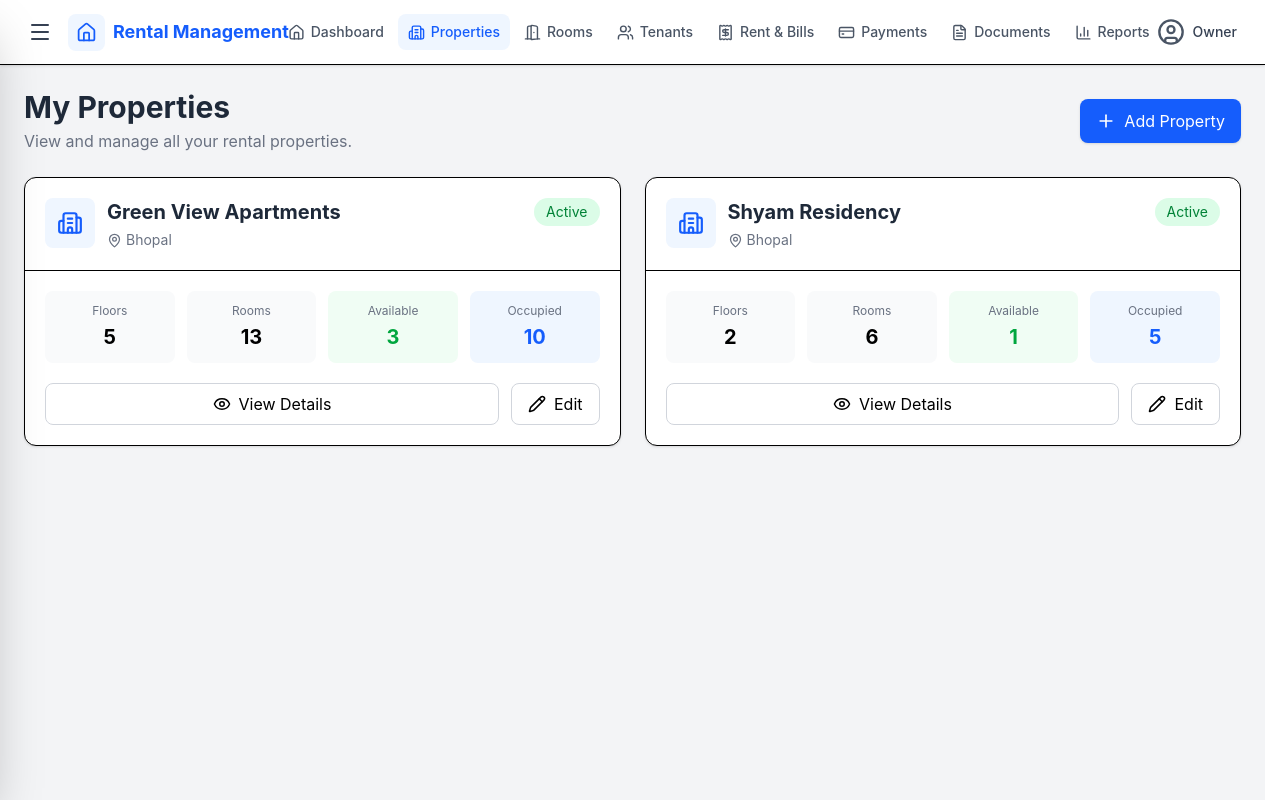
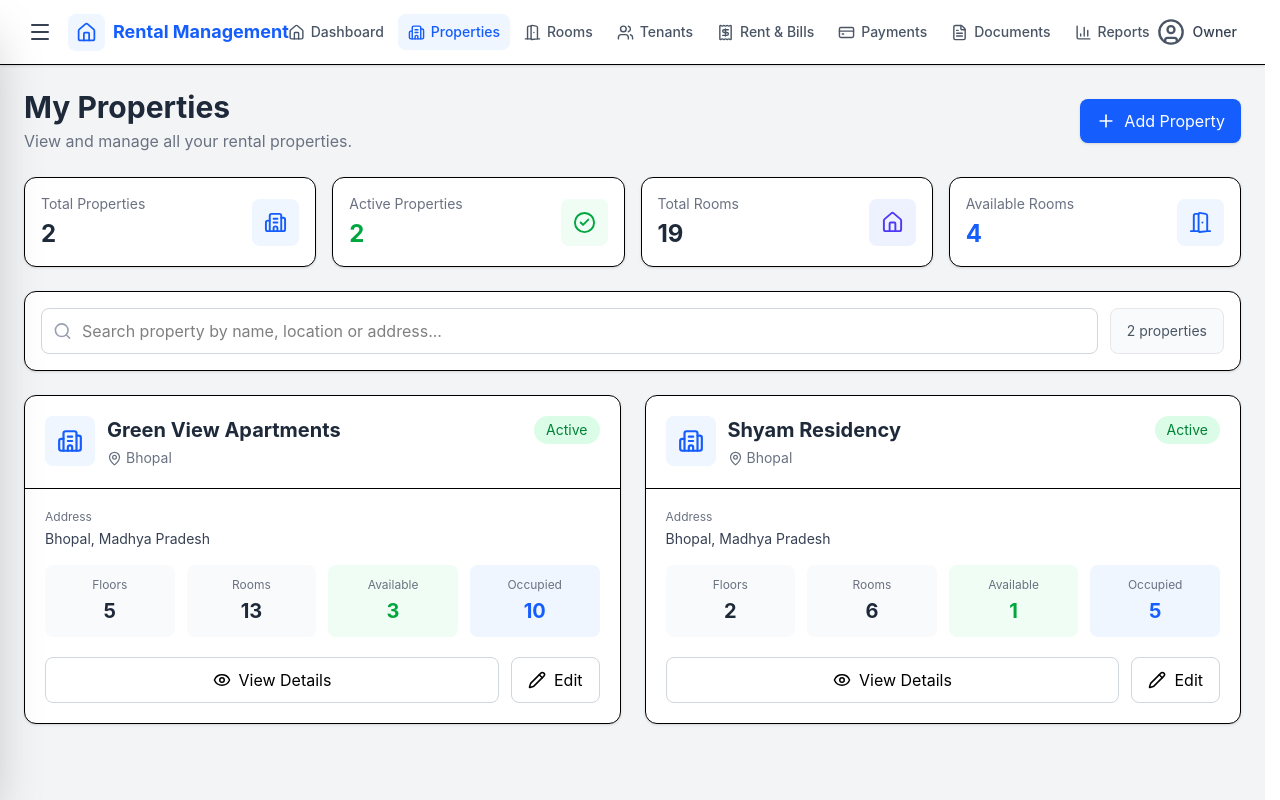
Before and after one commit to goyalprince2005/Rental-Management-System, a React (Vite) app in the folder client/: page /properties in a window 1280 px wide. Built offline with nearby package versions, Linux system fonts and the light colour scheme.

Commit message:
Enhance property management UI

```diff
--- a/client/src/components/Properties.jsx
+++ b/client/src/components/Properties.jsx
@@ -11,9 +11,14 @@ import {
   Eye,
   Pencil,
   X,
+  Search,
+  Home,
+  DoorOpen,
+  CheckCircle2,
 } from "lucide-react";
 
 import { useNavigate } from "react-router-dom";
+
 import Navbar from "./Navbar";
 
 function Properties() {
@@ -47,6 +52,12 @@ function Properties() {
       status: "Active",
     },
   ]);
+
+  // =========================================================
+  // SEARCH
+  // =========================================================
+
+  const [searchTerm, setSearchTerm] = useState("");
 
   // =========================================================
   // ADD PROPERTY MODAL
@@ -140,6 +151,56 @@ function Properties() {
   }, [showAddProperty, showEditProperty]);
 
   // =========================================================
+  // FILTERED PROPERTIES
+  // =========================================================
+
+  const filteredProperties = properties.filter(
+    (property) => {
+      const searchValue = searchTerm
+        .trim()
+        .toLowerCase();
+
+      if (!searchValue) {
+        return true;
+      }
+
+      return (
+        property.name
+          .toLowerCase()
+          .includes(searchValue) ||
+        property.location
+          .toLowerCase()
+          .includes(searchValue) ||
+        property.address
+          .toLowerCase()
+          .includes(searchValue)
+      );
+    }
+  );
+
+  // =========================================================
+  // PROPERTY SUMMARY
+  // =========================================================
+
+  const totalProperties = properties.length;
+
+  const activeProperties = properties.filter(
+    (property) => property.status === "Active"
+  ).length;
+
+  const totalRooms = properties.reduce(
+    (total, property) =>
+      total + Number(property.rooms || 0),
+    0
+  );
+
+  const availableRooms = properties.reduce(
+    (total, property) =>
+      total + Number(property.available || 0),
+    0
+  );
+
+  // =========================================================
   // HANDLE FORM INPUT
   // =========================================================
 
@@ -195,20 +256,25 @@ function Properties() {
       !formData.address.trim() ||
       !formData.floors
     ) {
-      setError("Please fill in all required fields.");
+      setError(
+        "Please fill in all required fields."
+      );
       return;
     }
 
     // ---------------- FLOOR VALIDATION ----------------
 
     if (Number(formData.floors) < 1) {
-      setError("Total floors must be at least 1.");
+      setError(
+        "Total floors must be at least 1."
+      );
       return;
     }
 
     // ---------------- DUPLICATE PROPERTY CHECK ----------------
 
-    const propertyAlreadyExists = properties.some(
+    const propertyAlreadyExists =
+      properties.some(
         (property) =>
           property.name.toLowerCase() ===
           formData.name.trim().toLowerCase()
@@ -290,20 +356,25 @@ function Properties() {
       !formData.address.trim() ||
       !formData.floors
     ) {
-      setError("Please fill in all required fields.");
+      setError(
+        "Please fill in all required fields."
+      );
       return;
     }
 
     // ---------------- FLOOR VALIDATION ----------------
 
     if (Number(formData.floors) < 1) {
-      setError("Total floors must be at least 1.");
+      setError(
+        "Total floors must be at least 1."
+      );
       return;
     }
 
     // ---------------- DUPLICATE PROPERTY CHECK ----------------
 
-    const duplicateProperty = properties.some(
+    const duplicateProperty =
+      properties.some(
         (property) =>
           property.id !== editingPropertyId &&
           property.name.toLowerCase() ===
@@ -367,24 +438,36 @@ function Properties() {
     });
   };
 
+  // =========================================================
+  // CLEAR SEARCH
+  // =========================================================
+
+  const handleClearSearch = () => {
+    setSearchTerm("");
+  };
+
+  // =========================================================
+  // RENDER
+  // =========================================================
+
   return (
     <div className="min-h-screen bg-gray-100 overflow-x-hidden">
 
-      {/* ===================================================== */}
-      {/* COMMON NAVBAR */}
-      {/* ===================================================== */}
+      {/* =====================================================
+          COMMON NAVBAR
+      ===================================================== */}
 
       <Navbar />
 
-      {/* ===================================================== */}
-      {/* MAIN CONTENT */}
-      {/* ===================================================== */}
+      {/* =====================================================
+          MAIN CONTENT
+      ===================================================== */}
 
       <main className="p-4 md:p-6 max-w-7xl mx-auto">
 
-        {/* ================================================= */}
-        {/* PAGE HEADER */}
-        {/* ================================================= */}
+        {/* =================================================
+            PAGE HEADER
+        ================================================= */}
 
         <div className="mb-6 flex flex-col sm:flex-row sm:items-center sm:justify-between gap-4">
 
@@ -398,9 +481,9 @@ function Properties() {
             </p>
           </div>
 
-          {/* ================================================= */}
-          {/* ADD PROPERTY BUTTON */}
-          {/* ================================================= */}
+          {/* =================================================
+              ADD PROPERTY BUTTON
+          ================================================= */}
 
           <button
             type="button"
@@ -413,62 +496,223 @@ function Properties() {
               Add Property
             </span>
           </button>
+        </div>
+
+        {/* =====================================================
+            PROPERTY SUMMARY CARDS
+        ===================================================== */}
+
+        <div className="grid grid-cols-2 lg:grid-cols-4 gap-4 mb-6">
+
+          {/* TOTAL PROPERTIES */}
+
+          <div className="bg-white rounded-xl border shadow-sm p-4 hover:shadow-md transition">
+            <div className="flex items-center justify-between gap-3">
+
+              <div>
+                <p className="text-sm text-gray-500">
+                  Total Properties
+                </p>
+
+                <p className="text-2xl font-bold text-gray-800 mt-1">
+                  {totalProperties}
+                </p>
+              </div>
+
+              <div className="p-3 bg-blue-50 rounded-lg">
+                <Building2
+                  size={23}
+                  className="text-blue-600"
+                />
+              </div>
+
+            </div>
+          </div>
+
+          {/* ACTIVE PROPERTIES */}
+
+          <div className="bg-white rounded-xl border shadow-sm p-4 hover:shadow-md transition">
+            <div className="flex items-center justify-between gap-3">
+
+              <div>
+                <p className="text-sm text-gray-500">
+                  Active Properties
+                </p>
+
+                <p className="text-2xl font-bold text-green-600 mt-1">
+                  {activeProperties}
+                </p>
+              </div>
+
+              <div className="p-3 bg-green-50 rounded-lg">
+                <CheckCircle2
+                  size={23}
+                  className="text-green-600"
+                />
+              </div>
+
+            </div>
+          </div>
+
+          {/* TOTAL ROOMS */}
+
+          <div className="bg-white rounded-xl border shadow-sm p-4 hover:shadow-md transition">
+            <div className="flex items-center justify-between gap-3">
+
+              <div>
+                <p className="text-sm text-gray-500">
+                  Total Rooms
+                </p>
+
+                <p className="text-2xl font-bold text-gray-800 mt-1">
+                  {totalRooms}
+                </p>
+              </div>
+
+              <div className="p-3 bg-indigo-50 rounded-lg">
+                <Home
+                  size={23}
+                  className="text-indigo-600"
+                />
+              </div>
+
+            </div>
+          </div>
+
+          {/* AVAILABLE ROOMS */}
+
+          <div className="bg-white rounded-xl border shadow-sm p-4 hover:shadow-md transition">
+            <div className="flex items-center justify-between gap-3">
+
+              <div>
+                <p className="text-sm text-gray-500">
+                  Available Rooms
+                </p>
+
+                <p className="text-2xl font-bold text-blue-600 mt-1">
+                  {availableRooms}
+                </p>
+              </div>
+
+              <div className="p-3 bg-blue-50 rounded-lg">
+                <DoorOpen
+                  size={23}
+                  className="text-blue-600"
+                />
+              </div>
+
+            </div>
+          </div>
 
         </div>
 
-        {/* ===================================================== */}
-        {/* PROPERTY CARDS */}
-        {/* ===================================================== */}
+        {/* =====================================================
+            SEARCH SECTION
+        ===================================================== */}
 
-        <div className="grid grid-cols-1 lg:grid-cols-2 gap-6">
+        <div className="bg-white rounded-xl border shadow-sm p-4 mb-6">
 
-          {properties.map((property) => (
-            <div
-              key={property.id}
-              className="bg-white rounded-xl shadow-sm border overflow-hidden"
+          <div className="flex flex-col sm:flex-row gap-3">
+
+            {/* SEARCH INPUT */}
+
+            <div className="relative flex-1">
+
+              <Search
+                size={19}
+                className="absolute left-3 top-1/2 -translate-y-1/2 text-gray-400"
+              />
+
+              <input
+                type="text"
+                value={searchTerm}
+                onChange={(event) =>
+                  setSearchTerm(event.target.value)
+                }
+                placeholder="Search property by name, location or address..."
+                className="w-full pl-10 pr-10 py-2.5 border border-gray-300 rounded-lg outline-none focus:ring-2 focus:ring-blue-500 focus:border-blue-500 transition"
+              />
+
+              {searchTerm && (
+                <button
+                  type="button"
+                  onClick={handleClearSearch}
+                  className="absolute right-3 top-1/2 -translate-y-1/2 text-gray-400 hover:text-gray-600 transition"
+                  aria-label="Clear property search"
                 >
-
-              {/* ================================================= */}
-              {/* PROPERTY HEADER */}
-              {/* ================================================= */}
-
-              <div className="p-5 border-b flex justify-between items-start">
-
-                <div className="flex items-start gap-3">
-
-                  <div className="p-3 bg-blue-50 rounded-lg">
-
-                    <Building2
-                      size={26}
-                      className="text-blue-600"
-                    />
+                  <X size={18} />
+                </button>
+              )}
 
             </div>
 
-                  <div>
+            {/* SEARCH RESULT COUNT */}
 
-                    <h3 className="text-xl font-bold text-gray-800">
-                      {property.name}
-                    </h3>
-
-                    <div className="flex items-center gap-1 text-gray-500 text-sm mt-1">
-
-                      <MapPin size={15} />
-
-                      {property.location}
-
+            <div className="flex items-center justify-center sm:justify-start px-4 py-2.5 bg-gray-50 border border-gray-200 rounded-lg text-sm text-gray-600 whitespace-nowrap">
+              {filteredProperties.length}{" "}
+              {filteredProperties.length === 1
+                ? "property"
+                : "properties"}
             </div>
 
           </div>
 
         </div>
 
-                {/* ================================================= */}
-                {/* STATUS */}
-                {/* ================================================= */}
+        {/* =====================================================
+            PROPERTY CARDS
+        ===================================================== */}
+
+        {filteredProperties.length > 0 ? (
+
+          <div className="grid grid-cols-1 lg:grid-cols-2 gap-6">
+
+            {filteredProperties.map((property) => (
+
+              <div
+                key={property.id}
+                className="bg-white rounded-xl shadow-sm border overflow-hidden hover:shadow-lg hover:-translate-y-0.5 transition-all duration-200"
+              >
+
+                {/* =================================================
+                    PROPERTY HEADER
+                ================================================= */}
+
+                <div className="p-5 border-b flex justify-between items-start gap-3">
+
+                  <div className="flex items-start gap-3 min-w-0">
+
+                    <div className="p-3 bg-blue-50 rounded-lg shrink-0">
+                      <Building2
+                        size={26}
+                        className="text-blue-600"
+                      />
+                    </div>
+
+                    <div className="min-w-0">
+
+                      <h3 className="text-xl font-bold text-gray-800 truncate">
+                        {property.name}
+                      </h3>
+
+                      <div className="flex items-center gap-1 text-gray-500 text-sm mt-1">
+                        <MapPin size={15} />
+
+                        <span className="truncate">
+                          {property.location}
+                        </span>
+                      </div>
+
+                    </div>
+
+                  </div>
+
+                  {/* =================================================
+                      STATUS
+                  ================================================= */}
 
                   <span
-                  className={`px-3 py-1 rounded-full text-sm ${
+                    className={`px-3 py-1 rounded-full text-sm shrink-0 ${
                       property.status === "Active"
                         ? "bg-green-100 text-green-700"
                         : "bg-gray-100 text-gray-600"
@@ -479,46 +723,57 @@ function Properties() {
 
                 </div>
 
-              {/* ================================================= */}
-              {/* PROPERTY INFORMATION */}
-              {/* ================================================= */}
+                {/* =================================================
+                    PROPERTY INFORMATION
+                ================================================= */}
 
                 <div className="p-5">
+
+                  {/* ADDRESS */}
+
+                  <div className="mb-4">
+
+                    <p className="text-xs text-gray-500 mb-1">
+                      Address
+                    </p>
+
+                    <p className="text-sm text-gray-700">
+                      {property.address}
+                    </p>
+
+                  </div>
+
+                  {/* PROPERTY STATS */}
 
                   <div className="grid grid-cols-2 sm:grid-cols-4 gap-3 text-center">
 
                     {/* FLOORS */}
 
                     <div className="bg-gray-50 rounded-lg p-3">
-
                       <p className="text-xs text-gray-500">
                         Floors
                       </p>
 
-                    <p className="text-xl font-bold mt-1">
+                      <p className="text-xl font-bold mt-1 text-gray-800">
                         {property.floors}
                       </p>
-
                     </div>
 
                     {/* ROOMS */}
 
                     <div className="bg-gray-50 rounded-lg p-3">
-
                       <p className="text-xs text-gray-500">
                         Rooms
                       </p>
 
-                    <p className="text-xl font-bold mt-1">
+                      <p className="text-xl font-bold mt-1 text-gray-800">
                         {property.rooms}
                       </p>
-
                     </div>
 
                     {/* AVAILABLE */}
 
                     <div className="bg-green-50 rounded-lg p-3">
-
                       <p className="text-xs text-gray-500">
                         Available
                       </p>
@@ -526,13 +781,11 @@ function Properties() {
                       <p className="text-xl font-bold text-green-600 mt-1">
                         {property.available}
                       </p>
-
                     </div>
 
                     {/* OCCUPIED */}
 
                     <div className="bg-blue-50 rounded-lg p-3">
-
                       <p className="text-xs text-gray-500">
                         Occupied
                       </p>
@@ -540,35 +793,40 @@ function Properties() {
                       <p className="text-xl font-bold text-blue-600 mt-1">
                         {property.occupied}
                       </p>
-
                     </div>
 
                   </div>
 
-                {/* ================================================= */}
-                {/* ACTION BUTTONS */}
-                {/* ================================================= */}
+                  {/* =================================================
+                      ACTION BUTTONS
+                  ================================================= */}
 
                   <div className="flex gap-3 mt-5">
+
+                    {/* VIEW DETAILS */}
 
                     <button
                       type="button"
                       onClick={() =>
                         navigate("/property-details")
                       }
-                    className="flex-1 flex items-center justify-center gap-2 border border-gray-300 px-4 py-2 rounded-lg hover:bg-gray-50 transition"
+                      className="flex-1 flex items-center justify-center gap-2 border border-gray-300 px-4 py-2.5 rounded-lg hover:bg-blue-50 hover:border-blue-300 hover:text-blue-600 transition"
                     >
                       <Eye size={18} />
 
+                      <span>
                         View Details
+                      </span>
                     </button>
+
+                    {/* EDIT */}
 
                     <button
                       type="button"
                       onClick={() =>
                         handleEditProperty(property)
                       }
-                    className="flex items-center justify-center gap-2 border border-gray-300 px-4 py-2 rounded-lg hover:bg-gray-50 transition"
+                      className="flex items-center justify-center gap-2 border border-gray-300 px-4 py-2.5 rounded-lg hover:bg-gray-50 hover:border-gray-400 transition"
                     >
                       <Pencil size={18} />
 
@@ -582,24 +840,64 @@ function Properties() {
                 </div>
 
               </div>
+
             ))}
 
           </div>
 
+        ) : (
+
+          /* =====================================================
+             NO SEARCH RESULTS
+          ===================================================== */
+
+          <div className="bg-white rounded-xl border shadow-sm p-10 text-center">
+
+            <div className="w-16 h-16 mx-auto bg-blue-50 rounded-full flex items-center justify-center mb-4">
+
+              <Search
+                size={28}
+                className="text-blue-600"
+              />
+
+            </div>
+
+            <h3 className="text-lg font-semibold text-gray-800">
+              No properties found
+            </h3>
+
+            <p className="text-sm text-gray-500 mt-1">
+              No property matches your current search.
+            </p>
+
+            <button
+              type="button"
+              onClick={handleClearSearch}
+              className="mt-4 inline-flex items-center justify-center gap-2 px-4 py-2 bg-blue-600 text-white rounded-lg hover:bg-blue-700 transition"
+            >
+              <X size={17} />
+              Clear Search
+            </button>
+
+          </div>
+
+        )}
+
       </main>
 
-      {/* ===================================================== */}
-      {/* ADD PROPERTY MODAL */}
-      {/* ===================================================== */}
+      {/* =====================================================
+          ADD PROPERTY MODAL
+      ===================================================== */}
 
       {showAddProperty && (
+
         <div className="fixed inset-0 z-50 flex items-center justify-center bg-black/40 p-4">
 
           <div className="w-full max-w-lg bg-white rounded-2xl shadow-2xl max-h-[90vh] overflow-hidden">
 
-            {/* ================================================= */}
-            {/* MODAL HEADER */}
-            {/* ================================================= */}
+            {/* =================================================
+                MODAL HEADER
+            ================================================= */}
 
             <div className="flex items-center justify-between px-5 py-4 border-b">
 
@@ -631,9 +929,9 @@ function Properties() {
 
             </div>
 
-            {/* ================================================= */}
-            {/* SCROLLABLE FORM CONTENT */}
-            {/* ================================================= */}
+            {/* =================================================
+                SCROLLABLE FORM CONTENT
+            ================================================= */}
 
             <div className="max-h-[calc(90vh-85px)] overflow-y-auto">
 
@@ -780,20 +1078,22 @@ function Properties() {
           </div>
 
         </div>
+
       )}
 
-      {/* ===================================================== */}
-      {/* EDIT PROPERTY MODAL */}
-      {/* ===================================================== */}
+      {/* =====================================================
+          EDIT PROPERTY MODAL
+      ===================================================== */}
 
       {showEditProperty && (
+
         <div className="fixed inset-0 z-50 flex items-center justify-center bg-black/40 p-4">
 
           <div className="w-full max-w-lg bg-white rounded-2xl shadow-2xl max-h-[90vh] overflow-hidden">
 
-            {/* ================================================= */}
-            {/* EDIT MODAL HEADER */}
-            {/* ================================================= */}
+            {/* =================================================
+                EDIT MODAL HEADER
+            ================================================= */}
 
             <div className="flex items-center justify-between px-5 py-4 border-b">
 
@@ -825,9 +1125,9 @@ function Properties() {
 
             </div>
 
-            {/* ================================================= */}
-            {/* SCROLLABLE EDIT FORM */}
-            {/* ================================================= */}
+            {/* =================================================
+                SCROLLABLE EDIT FORM
+            ================================================= */}
 
             <div className="max-h-[calc(90vh-85px)] overflow-y-auto">
 
@@ -974,6 +1274,7 @@ function Properties() {
           </div>
 
         </div>
+
       )}
 
     </div>
```
Lines whose indentation alone changed are shown as unchanged.
